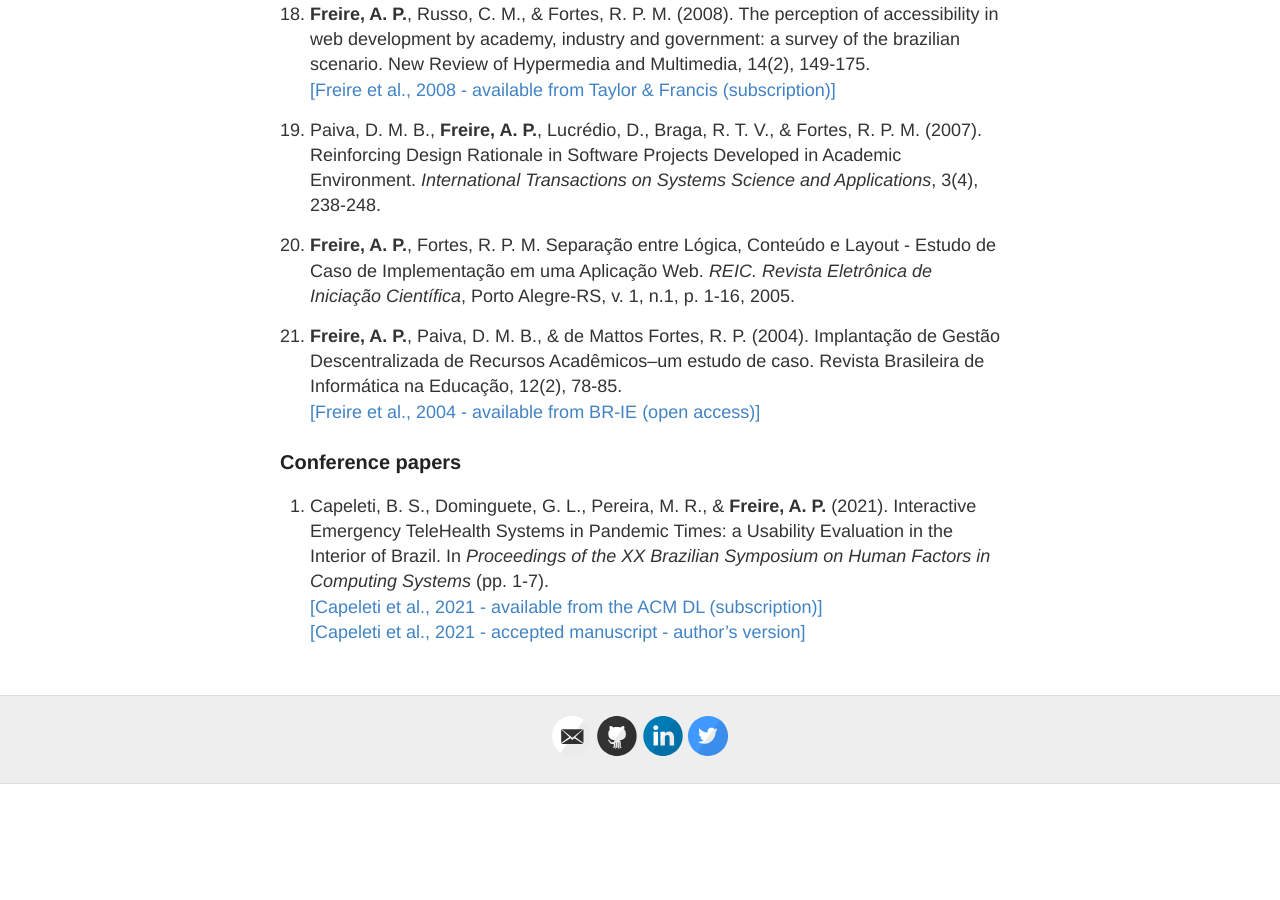
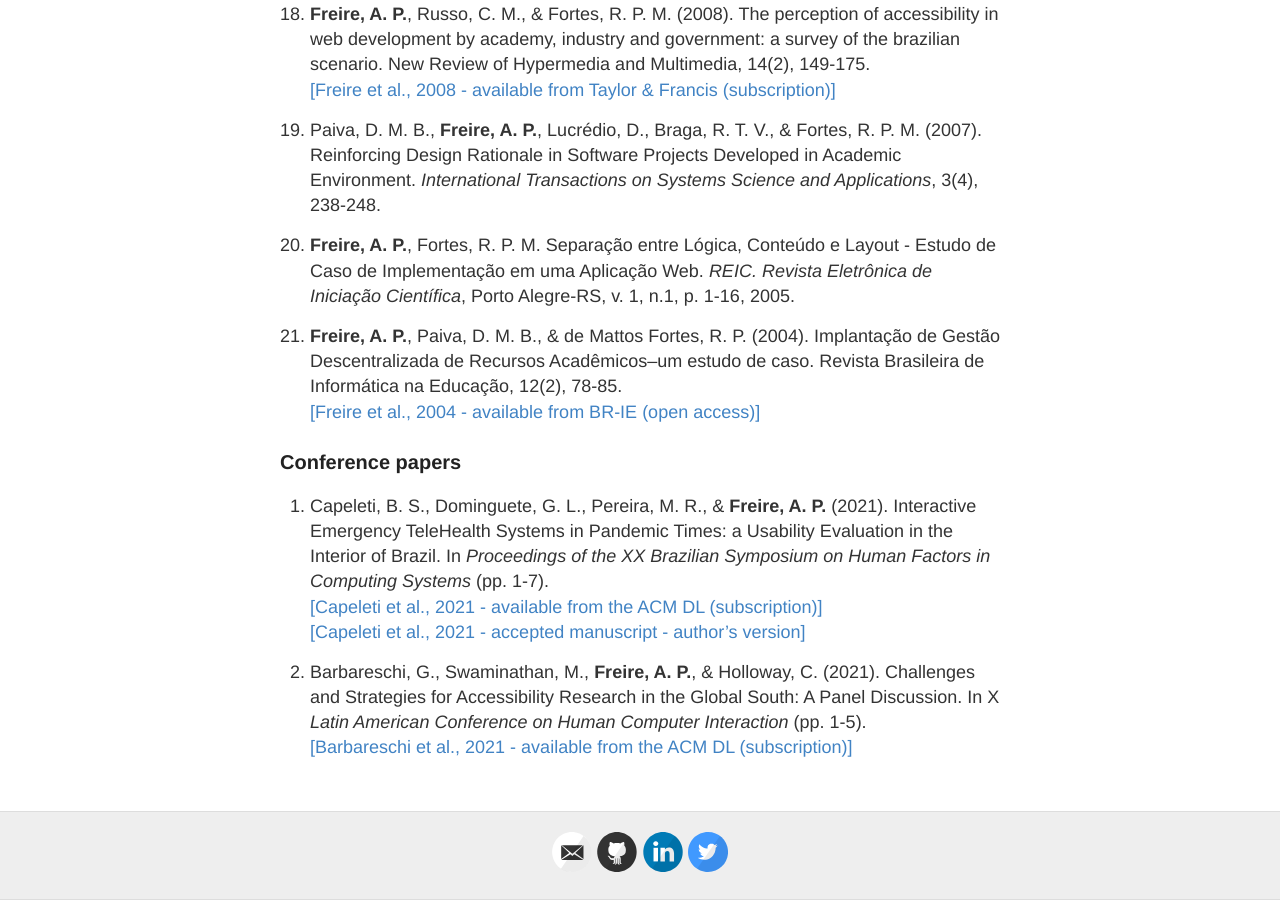
Before and after one commit to apfreire/apfreire.github.io, a Jekyll site: the page built from publications.md, in a window 1280 px wide and 900 px high, scrolled down 2654 px. Built offline with Jekyll 4.4.1, drawn with Linux system fonts in a browser that asks for light colours; before the commit the page ends 3438 px from its top, so only the background shows below that.

Commit message:
Update publications.md

```diff
--- a/publications.md
+++ b/publications.md
@@ -57,3 +57,5 @@ also available on this page.  Please let me know if you need any adapted copy of
 ### Conference papers
 
 1. Capeleti, B. S., Dominguete, G. L., Pereira, M. R., & **Freire, A. P.** (2021). Interactive Emergency TeleHealth Systems in Pandemic Times: a Usability Evaluation in the Interior of Brazil. In *Proceedings of the XX Brazilian Symposium on Human Factors in Computing Systems* (pp. 1-7).<br/>[[Capeleti et al., 2021 - available from the ACM DL (subscription)]](https://doi.org/10.1145/3472301.3484337)<br/>[[Capeleti et al., 2021 - accepted manuscript - author's version]](https://apfreire.github.io/papers/interactive_telehealth.pdf)
+
+2. Barbareschi, G., Swaminathan, M., **Freire, A. P.**, & Holloway, C. (2021). Challenges and Strategies for Accessibility Research in the Global South: A Panel Discussion. In X *Latin American Conference on Human Computer Interaction* (pp. 1-5).<br/>[[Barbareschi et al., 2021 - available from the ACM DL (subscription)]](https://doi.org/10.1145/3488392.3488412)
```
